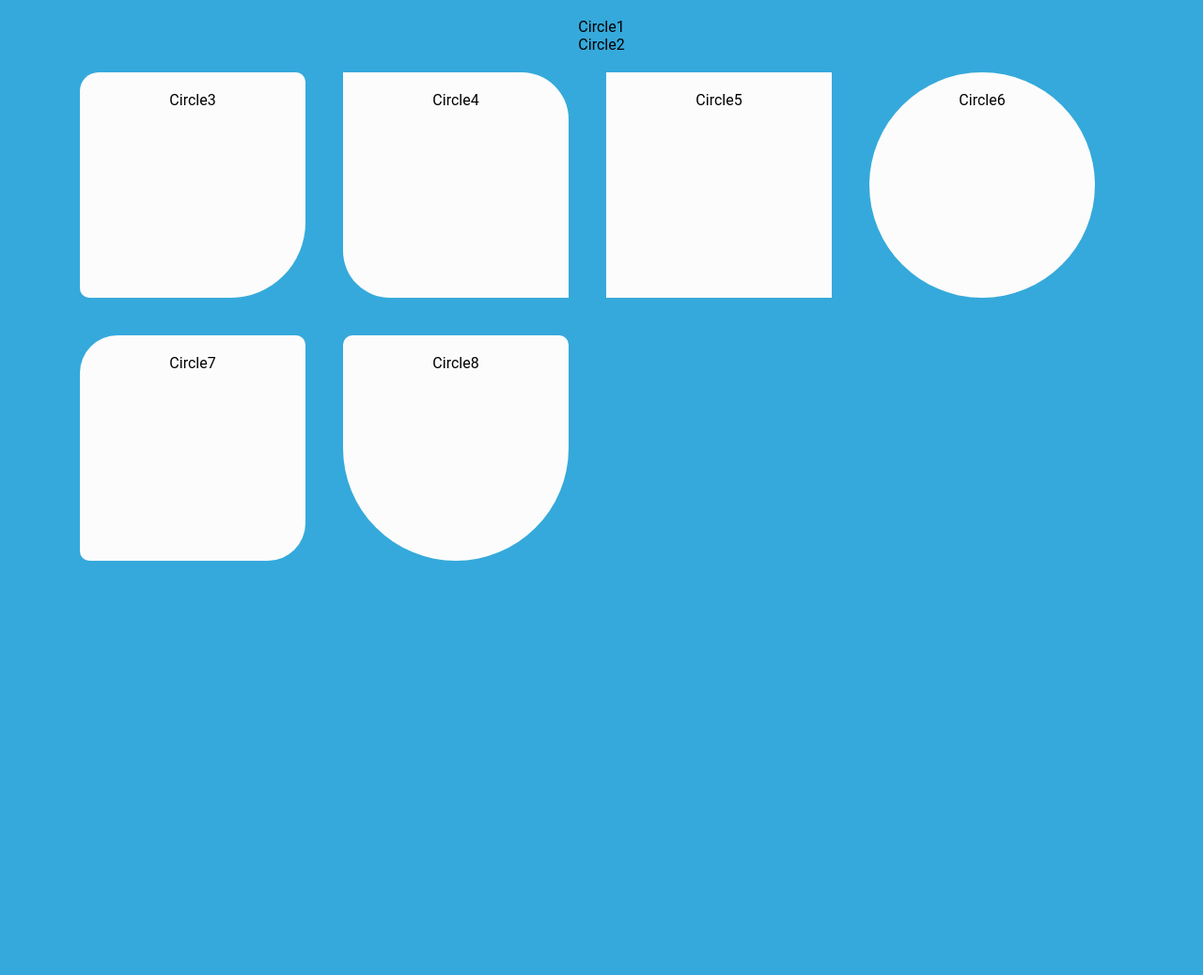
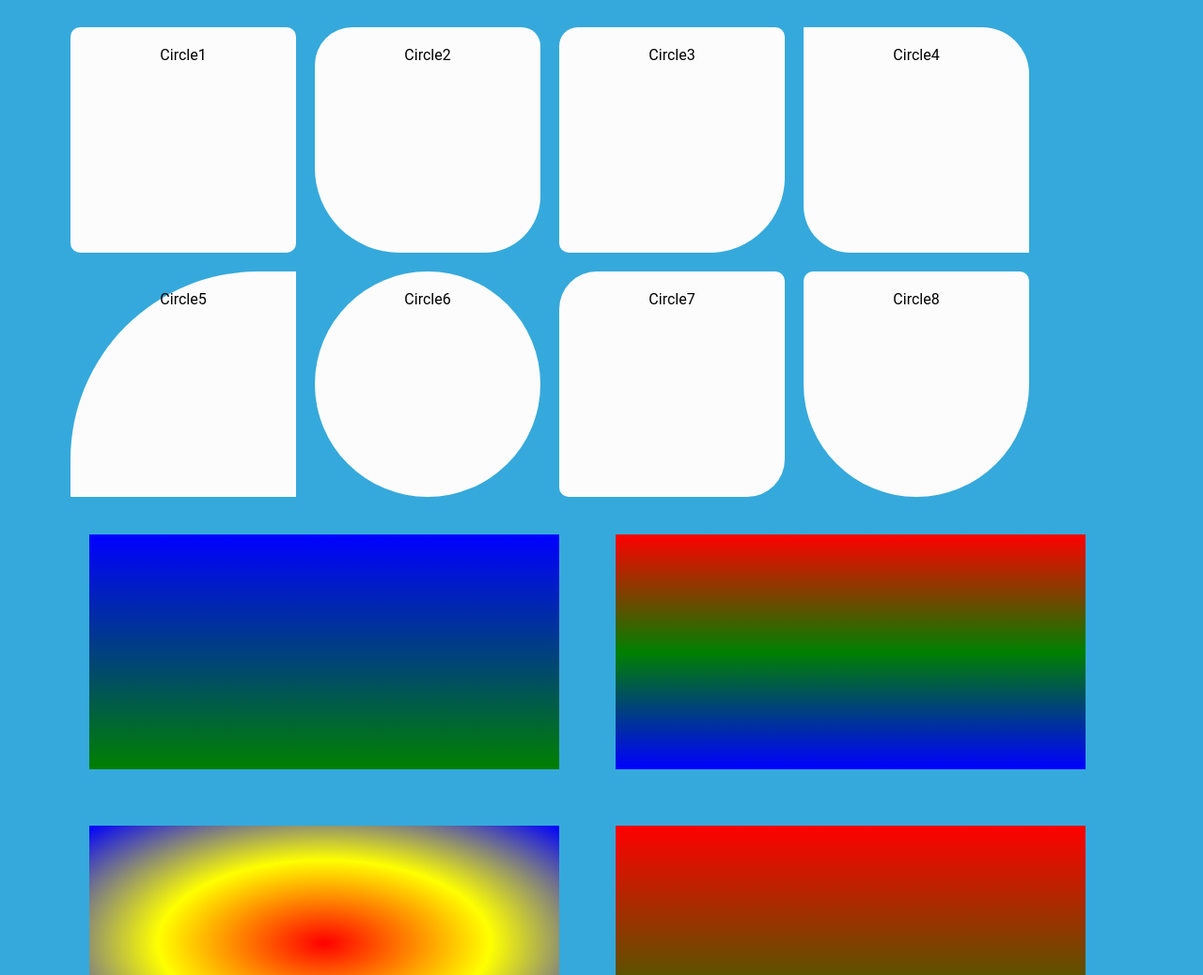
Before and after one commit to ahmadaryanto/LearnCSS, a plain HTML site: page css3.html in a window 1280 px wide. Shown: the part 62-1100 px from the top of the page at 94% size. Before the commit the page ends 800 px from the top, so only its background shows below. Drawn offline with Linux system fonts and the light colour scheme.

Commit message:
added css gradient

```diff
--- a/Style3.css
+++ b/Style3.css
@@ -13,15 +13,21 @@ body{
 	width: 1150px;
 }
 
+.center2{
+	margin: 10px auto;
+	width:  1150px;
+}
+
 .CircleStyle
 {
 	background: #fcfcfc;
 	padding: 20px;
 	width: 200px;
 	float : left;
-	margin:20px;
+	margin:10px;
 	height: 200px;
 }
+
 
 .Circle1{
 	border-radius: 10px 10px 10px 10px;
@@ -41,7 +47,7 @@ body{
 }
 
 .Circle5{
-	border-radius: 0px 0px 0px 0px;
+	border-radius: 200px 0px 0px 0px;
 }
 
 .Circle6{
@@ -55,3 +61,25 @@ body{
 .Circle8{
 	border-radius: 10px 10px 50% 50%;
 }
+
+.Box{
+	background: blue;
+	width:500px;
+	height: 250px;
+	float: left;
+	margin :30px;
+}
+
+.Gradient1{
+	background: linear-gradient(blue,green);
+}
+
+.Gradient2{
+	background: linear-gradient(red,green,blue);
+}
+.Gradient3{
+	background: radial-gradient(red,yellow,blue);
+}
+.Gradient4{
+	background: linear-gradient(red,green);
+}
--- a/css3.html
+++ b/css3.html
@@ -8,8 +8,8 @@
 <h1> Made rounded rectacles using css 3</h1>
 
 	<div class="center">
-		<div class="	 Circle1">Circle1</div>
-		<div class="	 Circle2">Circle2</div>
+		<div class="CircleStyle Circle1">Circle1</div>
+		<div class="CircleStyle Circle2">Circle2</div>
 		<div class="CircleStyle Circle3">Circle3</div>
 		<div class="CircleStyle Circle4">Circle4</div>
 		<div class="CircleStyle Circle5">Circle5</div>
@@ -19,6 +19,11 @@
 
 	</div>
 
-
+<div class="center2">
+		 <div class="Box Gradient1"></div>
+		  <div class="Box Gradient2"></div>
+		   <div class="Box Gradient3"></div>
+		    <div class="Box Gradient4"></div>
+</div>
 </body>
 </html>
```
